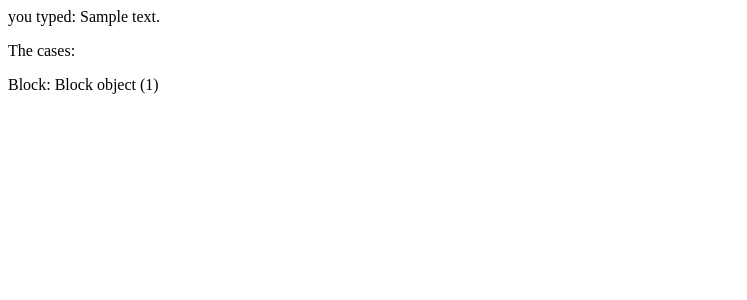
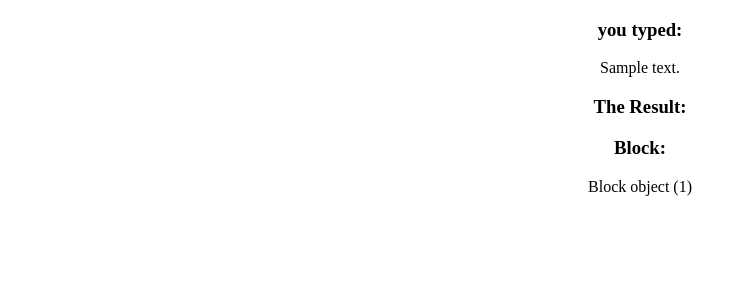
Before and after one commit to clarkdatalabs/typesetting, a Django app: template typeset/cases/templates/cases/results.html in a window 1280 px wide. Shown: the top 300 px of the page, without its empty margins (0-747 px from the left). Run offline with Django 3.2, Linux system fonts and the light colour scheme; data comes from the database, SQL or seed files in the repository; the template is opened without the code that fills it: values that come from a table or form of the project are taken from there, most other values are stand-ins (such as "Sample title", 1, 10 or a date in 2020).

Commit message:
adding css style, adding static folder

```diff
--- /dev/null
+++ b/typeset/cases/static/cases/base.css
@@ -0,0 +1,29 @@
+form {
+  margin: 0 auto;
+  width: 80%;
+  background: #ffffff !important;
+}
+h1{
+  text-align: center;
+}
+.letter_input{
+  margin: 0 auto;
+  text-align: center;
+}
+.letter_output{
+  margin: 0 auto;
+  text-align: center;
+  width: 80%;
+}
+input[type="text"]{
+  display: inline-block;
+  width: 50%;
+  margin: 0 auto;
+}
+input[type="submit"]{
+  display: block;
+  margin: 0 auto;
+  width: 20%;
+  margin-top: 20px;
+
+}
--- a/typeset/cases/templates/cases/results.html
+++ b/typeset/cases/templates/cases/results.html
@@ -1,15 +1,30 @@
-<p>you typed:
-{{ typesetText }}</p>
-<p>The cases:
+<!DOCTYPE html>
+<html lang="en">
+<head>
+  <meta charset="utf-8">
+  <title>Typing Letters Results</title>
+  {% load static %}
+  <link rel="stylesheet" type='text/css' href="{% static 'cases/base.css' %}" />
+  <meta name="viewport" content="width=device-width, initial-scale=1">
+</head>
+<body>
+    <div class="letter_output">
+      <h3>you typed:</h3>
+      <p>{{ typesetText }}</p>
+      <h3>The Result:</h3>
         {% for case in Cases %}
           {% if case.passed == True %}
              <p>Great, we do have something for you, here are the information:</p>
-       Name: {{case.name}}
-       {{case.passed}}
+             <h3>Name:</h3> <p>{{case.name}}</p>
+             <!-- {{case.passed}} -->
           {% endif %}
           {% if case.passed == False %}
               <p>Sorry we don't have these letters for now</p>
-        {{case.passed}}
+              <!-- {{case.passed}} -->
           {% endif %}
-  {% endfor %}</p>
-<p>Block: {{Block}}</p>
+        {% endfor %}
+      <h3>Block: </h3>
+        <p>{{Block}}</p>
+    </div>
+</body>
+</html>
```
Also changed, not shown: typeset/cases/templates/cases/input.html (+21 -5 lines), 1 other file. Lines whose indentation alone changed are shown as unchanged.
